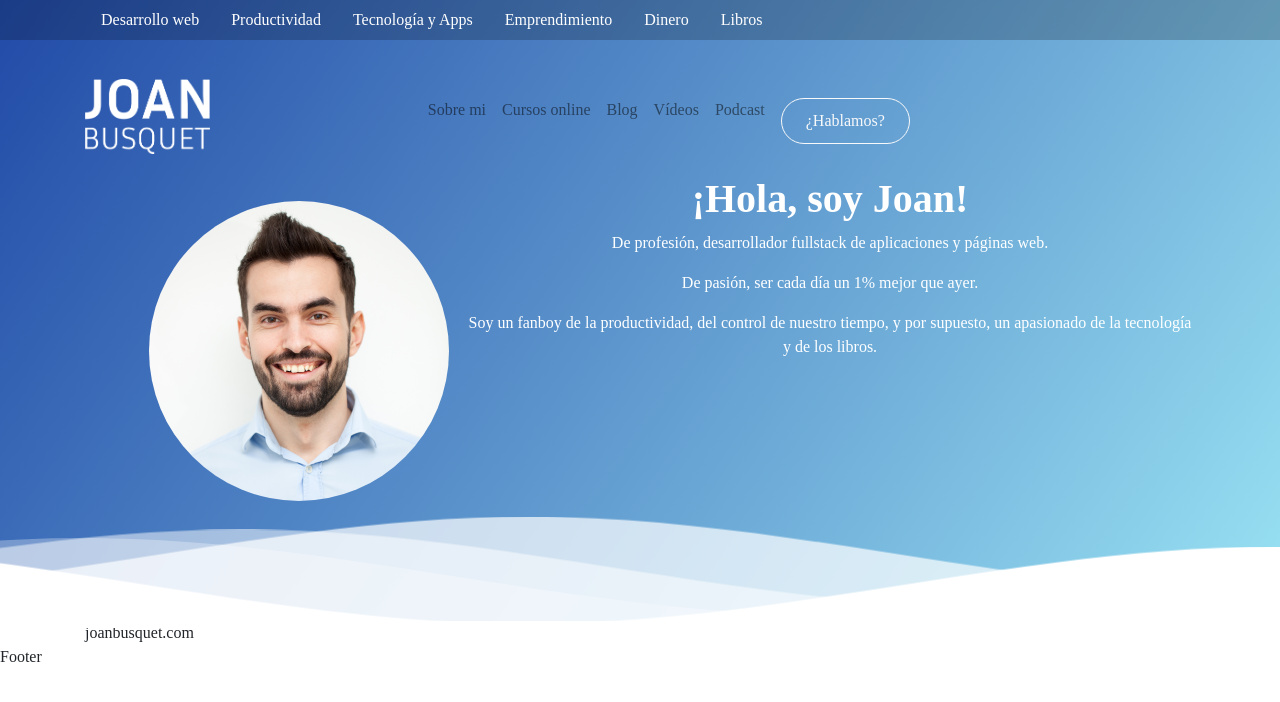
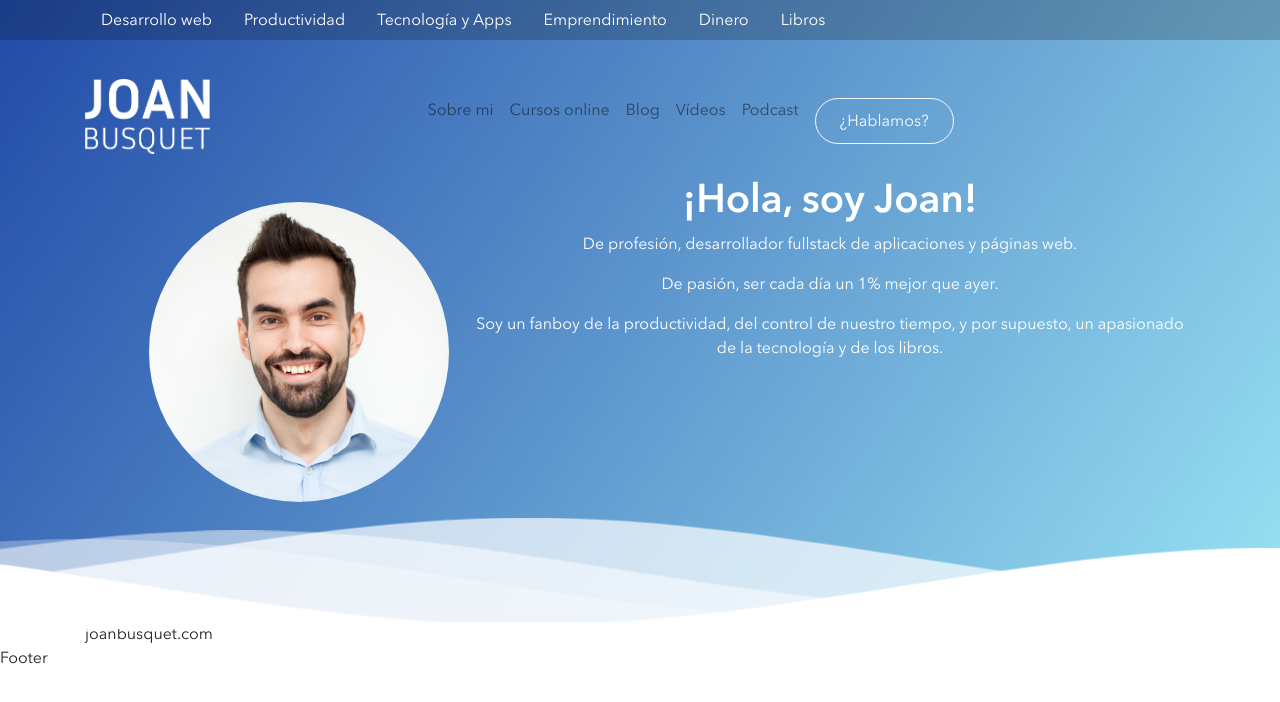
Before and after one commit to joanbusquet/joanbusquet-com-gatsbyjs, a Gatsby site: page / in a window 1280 px wide. Built offline with nearby package versions, Linux system fonts and the light colour scheme; Gatsby itself is replaced by a stand-in of ours.

Commit message:
Font fix

```diff
--- a/src/styles/global.css
+++ b/src/styles/global.css
@@ -1,62 +1,51 @@
 /* IMPORT Avenir Next NORMAL */
 @font-face {
-  font-family: "Avenir Next", monospace;
-  src: url("../assets/fonts/AvenirNext/AvenirNext-Regular/AvenirNext-Regular.otf")
-      format("opentype"),
-    url("../assets/fonts/AvenirNext/AvenirNext-Regular/AvenirNext-Regular.woff2")
+  font-family: "Avenir Next";
+  src: url("../assets/fonts/AvenirNext/AvenirNext-Regular/AvenirNext-Regular.woff2")
       format("woff2"),
     url("../assets/fonts/AvenirNext/AvenirNext-Regular/AvenirNext-Regular.woff")
-      format("woff"),
-    url("../assets/fonts/AvenirNext/AvenirNext-Regular/AvenirNext-Regular.ttf")
-      format("truetype");
+      format("woff");
   font-weight: normal;
   font-style: normal;
+  font-display: swap;
 }
 @font-face {
-  font-family: "Avenir Next", monospace;
-  src: url("../assets/fonts/AvenirNext/AvenirNext-Italic/AvenirNext-Italic.otf")
-      format("opentype"),
-    url("../assets/fonts/AvenirNext/AvenirNext-Italic/AvenirNext-Italic.woff2")
+  font-family: "Avenir Next";
+  src: url("../assets/fonts/AvenirNext/AvenirNext-Italic/AvenirNext-Italic.woff2")
       format("woff2"),
     url("../assets/fonts/AvenirNext/AvenirNext-Italic/AvenirNext-Italic.woff")
-      format("woff"),
-    url("../assets/fonts/AvenirNext/AvenirNext-Italic/AvenirNext-Italic.ttf")
-      format("truetype");
+      format("woff");
   font-weight: normal;
   font-style: italic;
+  font-display: swap;
 }
 
 @font-face {
-  font-family: "Avenir Next", monospace;
-  src: url("../assets/fonts/AvenirNext/AvenirNext-DemiBold/AvenirNext-DemiBold.otf")
-      format("opentype"),
-    url("../assets/fonts/AvenirNext/AvenirNext-DemiBold/AvenirNext-DemiBold.woff2")
+  font-family: "Avenir Next";
+  src: url("../assets/fonts/AvenirNext/AvenirNext-DemiBold/AvenirNext-DemiBold.woff2")
       format("woff2"),
     url("../assets/fonts/AvenirNext/AvenirNext-DemiBold/AvenirNext-DemiBold.woff")
-      format("woff"),
-    url("../assets/fonts/AvenirNext/AvenirNext-DemiBold/AvenirNext-DemiBold.ttf")
-      format("truetype");
+      format("woff");
   font-weight: 500;
   font-style: normal;
+  font-display: swap;
 }
 @font-face {
-  font-family: "Avenir Next", monospace;
-  src: url("../assets/fonts/AvenirNext/AvenirNext-DemiBoldItalic/AvenirNext-DemiBoldItalic.otf")
-      format("opentype"),
-    url("../assets/fonts/AvenirNext/AvenirNext-DemiBoldItalic/AvenirNext-DemiBoldItalic.woff2")
+  font-family: "Avenir Next";
+  src: url("../assets/fonts/AvenirNext/AvenirNext-DemiBoldItalic/AvenirNext-DemiBoldItalic.woff2")
       format("woff2"),
     url("../assets/fonts/AvenirNext/AvenirNext-DemiBoldItalic/AvenirNext-DemiBoldItalic.woff")
-      format("woff"),
-    url("../assets/fonts/AvenirNext/AvenirNext-DemiBoldItalic/AvenirNext-DemiBoldItalic.ttf")
-      format("truetype");
+      format("woff");
   font-weight: 600;
   font-style: italic;
+  font-display: swap;
 }
 
-/* IMPORT Avenir Next DEMI */
-
 body {
-  font-family: "Avenir Next";
+  font-family: "Avenir Next", -apple-system, BlinkMacSystemFont, Segoe UI,
+    Roboto, Helvetica, Arial, sans-serif, Apple Color Emoji, Segoe UI Emoji,
+    Segoe UI Symbol;
+  -webkit-font-smoothing: subpixel-antialiased;
 }
 
 h1,
```
Also changed, not shown: 1 other file.
